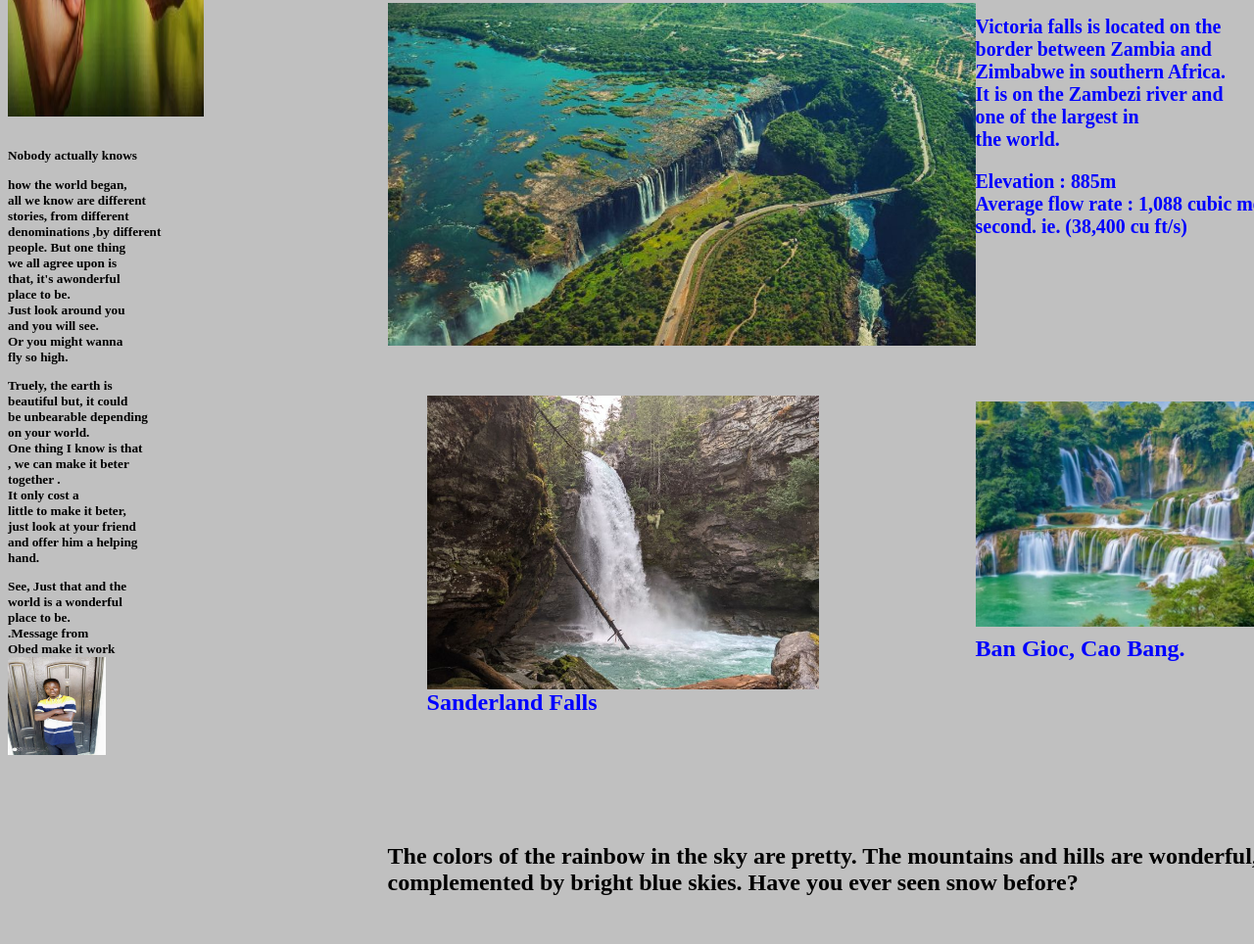
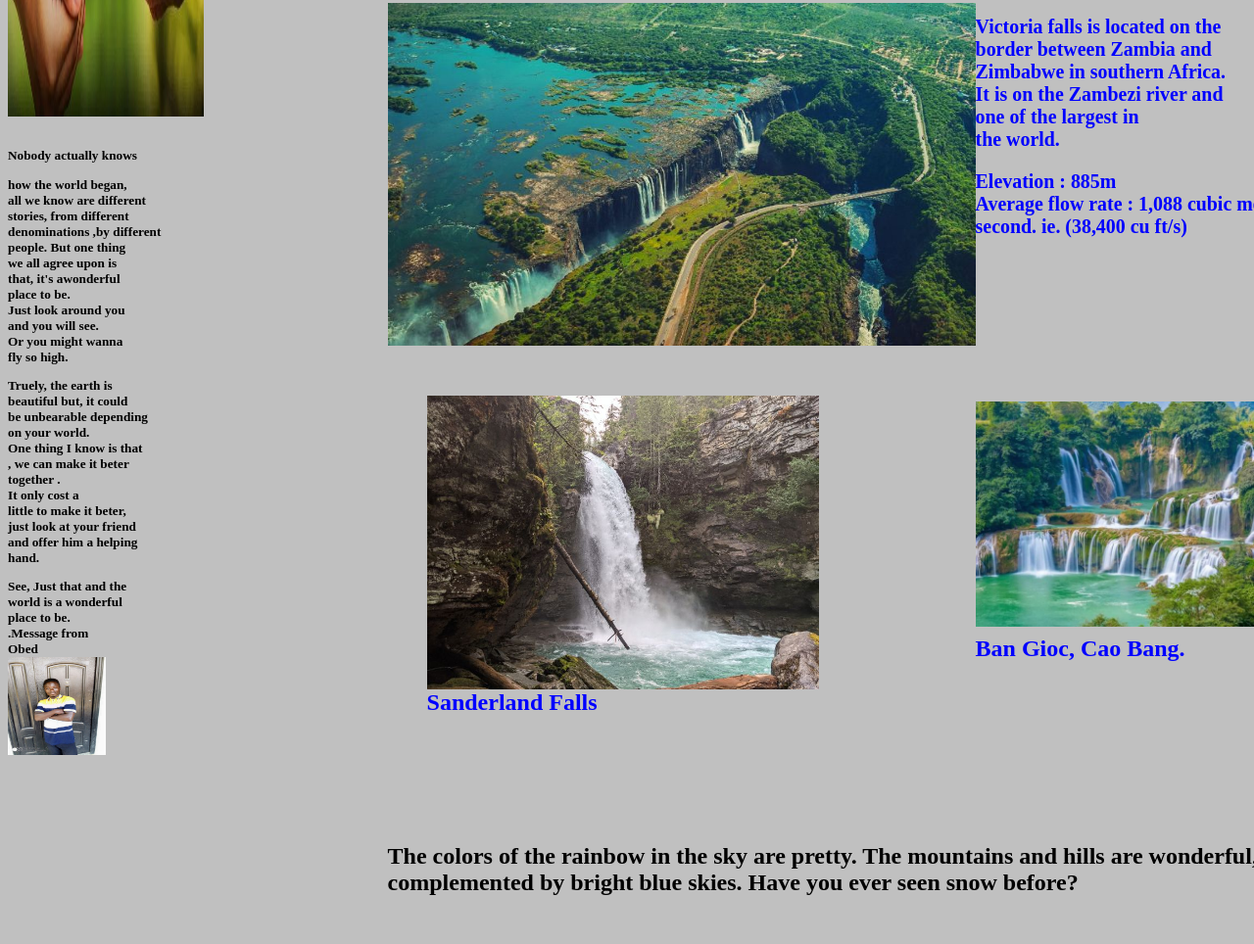
Before and after one commit to Angelraziell/The-wonderful-world, a plain HTML site: page index.html in a window 1280 px wide. Shown: the part 1318-2282 px from the top of the page at 98% size. Drawn offline with Linux system fonts and the light colour scheme.

Commit message:
Update index.html

```diff
--- a/index.html
+++ b/index.html
@@ -60,7 +60,7 @@ height: 900px;
       <h1 style="color:purple;" >The Wonderful World <a href="mother earth 1.jpg" download><img src="mother earth 1.jpg" width="200" height="900"/></a> <p><h5>Nobody actually knows <p>how the world began,<br> all we know are different <br>stories, from different<br> denominations ,by different<br> people. But one thing<br>  we all agree upon is<br> that, it's awonderful<br> place to be.<br> Just look around you<br> and you will see. <br>Or you might wanna <br>fly so high.</p>
 <p>Truely, the earth is <br>beautiful but, it could <br>be unbearable depending<br> on your world.<br>
 One thing I know is that<br> , we can make it beter<br> together .<br> It only cost a<br> little to make it beter, <br>just look at your friend<br> and offer him a helping <br>hand.</p> See, Just that and the <br>world is a wonderful<br> place to be.<br>
-.Message from<br> Obed make it work<br><img src="obed.jpg"  width="100" height="100"/></h6></p></h1>
+.Message from<br> Obed<br><img src="obed.jpg"  width="100" height="100"/></h6></p></h1>
     </header>
 <main>
      <article>
```
